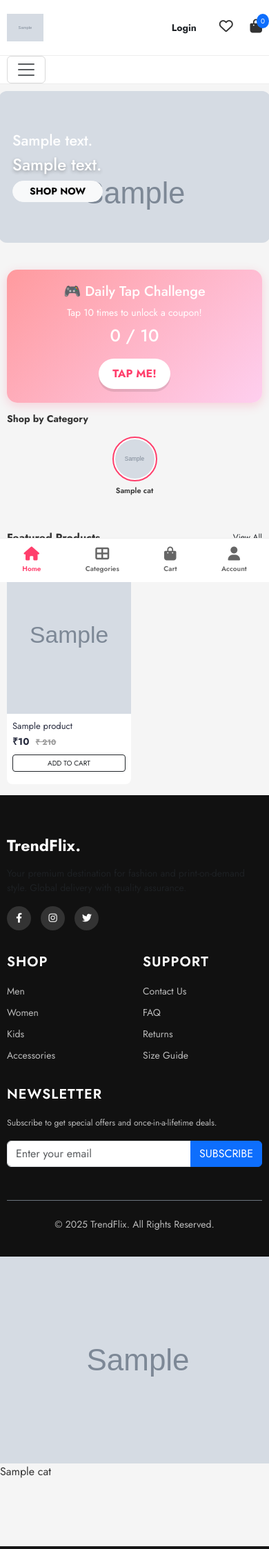
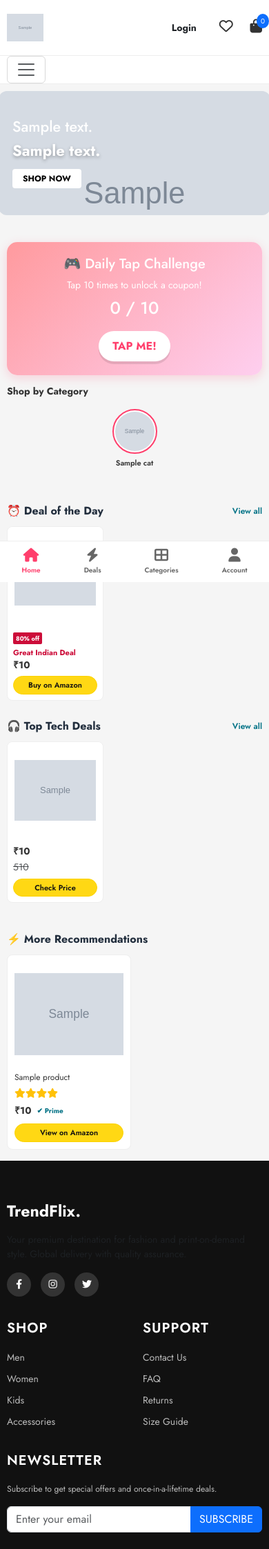
Before and after one commit to zahidbasha353-droid/trendflix-live, a Django app: template store/templates/index.html in a window 390 px wide; the page is wider, and only the part inside the window is pictured. Shown: the top 2246 px of that part at 69% size. Run offline with Django 5.2, Linux system fonts and the light colour scheme; the template is opened without the code that fills it: most values are stand-ins (such as "Sample title", 1, 10 or a date in 2020); grey boxes marked "Sample" are stand-in pictures.

Commit message:
Changed to Amazon Affiliate

```diff
--- a/store/templates/index.html
+++ b/store/templates/index.html
@@ -56,17 +56,22 @@
         .cat-circle-item { text-align: center; width: 120px; display: inline-block; margin: 20px; }
         .cat-img-box { width: 100px; height: 100px; border-radius: 50%; object-fit: cover; margin: 0 auto 10px; }
         .mobile-only { display: none !important; }
+
+        /* Desktop Grid for Amazon Products */
+        .hz-scroll-container { display: flex; overflow-x: auto; gap: 20px; padding-bottom: 10px; }
+        .hz-card { min-width: 200px; border: 1px solid #eee; border-radius: 8px; padding: 10px; }
     }
 
-    /* --- 6. 🔥 MOBILE APP STYLES (Myntra/Ajio Feel) 🔥 --- */
+    /* --- 6. 🔥 MOBILE APP STYLES (Myntra/Ajio/Amazon Feel) 🔥 --- */
     @media (max-width: 768px) {
         body { background-color: #f5f5f5 !important; padding-bottom: 80px !important; }
         .desktop-only { display: none !important; }
         .container { padding-left: 10px; padding-right: 10px; }
 
         /* Banner */
-        .main-banner { height: 220px; border-radius: 12px; background-size: cover; padding: 20px; display: flex; align-items: center; margin-top: 10px; }
-        .main-banner h1 { font-size: 24px; color: white; text-shadow: 0 2px 5px rgba(0,0,0,0.3); }
+        .main-banner { height: 180px; border-radius: 12px; background-size: cover; padding: 20px; display: flex; align-items: center; margin-top: 10px; }
+        .main-banner h1 { font-size: 22px; color: white; text-shadow: 0 2px 5px rgba(0,0,0,0.3); font-weight: 800; }
+        .btn-shop { background: white; color: black; border: none; padding: 5px 15px; border-radius: 4px; font-size: 12px; font-weight: bold; text-decoration: none; margin-top: 5px; display: inline-block; }
 
         /* Categories (Story Scroll) */
         .category-scroll-container { display: flex; overflow-x: auto; gap: 15px; padding: 10px 5px; scrollbar-width: none; }
@@ -75,23 +80,35 @@
         .cat-img-box img { width: 100%; height: 100%; border-radius: 50%; object-fit: cover; }
         .cat-name { font-size: 11px; font-weight: 600; color: #333; }
 
-        /* Product Grid (2 Columns) */
+        /* Horizontal Product Scroll (Amazon Style) */
+        .hz-scroll-container { display: flex; overflow-x: auto; gap: 10px; padding-bottom: 10px; scrollbar-width: none; }
+        .hz-scroll-container::-webkit-scrollbar { display: none; }
+
+        .hz-card { min-width: 140px; width: 140px; background: white; border-radius: 8px; overflow: hidden; border: 1px solid #eee; }
+        .hz-img-wrap { height: 140px; padding: 10px; display: flex; align-items: center; justify-content: center; background: #fff; }
+        .hz-img { max-width: 100%; max-height: 100%; object-fit: contain; }
+        .hz-info { padding: 8px; }
+        .hz-badge { background: #CC0C39; color: white; font-size: 9px; padding: 2px 4px; border-radius: 2px; font-weight: bold; }
+        .hz-deal-txt { color: #CC0C39; font-size: 11px; font-weight: 700; margin-top: 2px; }
+        .hz-price { font-size: 14px; color: #333; font-weight: 700; }
+        .hz-btn { background: #FFD814; border: 1px solid #FCD200; border-radius: 20px; width: 100%; font-size: 11px; padding: 4px; margin-top: 5px; color: #111; font-weight: 600; text-align: center; display: block; text-decoration: none; }
+
+        /* Main Grid (Bottom) */
         .products-grid-mobile { display: grid; grid-template-columns: 1fr 1fr; gap: 10px; }
-        .product-card { background: white; border-radius: 8px; overflow: hidden; padding-bottom: 10px; }
-        .product-img-wrap { height: 230px; position: relative; background: #f4f4f4; }
-        .product-img-link img { width: 100%; height: 100%; object-fit: cover; }
-
-        .product-info { padding: 8px; text-align: left; }
-        .product-title { font-size: 13px; font-weight: 400; color: #282c3f; margin-bottom: 2px; white-space: nowrap; overflow: hidden; text-overflow: ellipsis; }
-        .product-price { font-size: 14px; font-weight: 700; color: #282c3f; }
-        .old-price { font-size: 11px; color: #999; text-decoration: line-through; margin-left: 5px; }
-        .product-actions { display: none !important; }
+        .grid-card { background: white; border-radius: 8px; padding: 10px; border: 1px solid #eee; }
+        .grid-img { width: 100%; height: 150px; object-fit: contain; margin-bottom: 8px; }
+        .grid-title { font-size: 12px; margin-bottom: 4px; white-space: nowrap; overflow: hidden; text-overflow: ellipsis; }
 
         /* Bottom Nav */
-        .bottom-nav { position: fixed; bottom: 0; left: 0; width: 100%; background: white; border-top: 1px solid #eee; display: flex; justify-content: space-around; padding: 12px 0; z-index: 9999; }
+        .bottom-nav { position: fixed; bottom: 0; left: 0; width: 100%; background: white; border-top: 1px solid #eee; display: flex; justify-content: space-around; padding: 10px 0; z-index: 1000; }
         .nav-item-app { text-align: center; color: #666; font-size: 10px; font-weight: 600; text-decoration: none; }
         .nav-item-app i { font-size: 20px; display: block; margin-bottom: 4px; }
         .nav-item-app.active { color: #ff3f6c; }
+
+        /* Section Headers */
+        .section-head { display: flex; justify-content: space-between; align-items: center; margin: 15px 0 10px 0; }
+        .section-title { font-size: 16px; font-weight: 800; color: #232f3e; display: flex; align-items: center; gap: 5px; }
+        .view-all { font-size: 12px; color: #007185; text-decoration: none; font-weight: 600; }
     }
 </style>
 
@@ -100,16 +117,15 @@
 <div class="container hero-wrap">
     <div class="row">
         <div class="col-lg-8 mb-4 mb-lg-0 p-0 p-lg-3">
-            <div class="main-banner skeleton-load" style="background-image: url('{% if main_banner %}{{ main_banner.image.url }}{% else %}https://images.unsplash.com/photo-1483985988355-763728e1935b?auto=format&fit=crop&w=1470&q=80{% endif %}');">
+            <div class="main-banner skeleton-load" style="background-image: url('{% if main_banner %}{{ main_banner.image.url }}{% else %}https://images.unsplash.com/photo-1607082348824-0a96f2a4b9da?auto=format&fit=crop&w=1470&q=80{% endif %}');">
                 <div class="hero-content text-white">
                     {% if main_banner %}
                         <h4>{{ main_banner.small_text }}</h4>
                         <h1>{{ main_banner.main_text }}</h1>
-                        <a href="{{ main_banner.button_link }}" class="btn btn-light btn-sm rounded-pill px-4 fw-bold">SHOP NOW</a>
+                        <a href="{{ main_banner.button_link }}" class="btn-shop">SHOP NOW</a>
                     {% else %}
-                        <h4>New Collection</h4>
-                        <h1>Summer Sale</h1>
-                        <a href="#" class="btn btn-light btn-sm rounded-pill px-4 fw-bold">SHOP NOW</a>
+                        <h1>Great Indian <br> Festival Sale</h1>
+                        <a href="#" class="btn-shop">Explore Deals</a>
                     {% endif %}
                 </div>
             </div>
@@ -151,32 +167,84 @@
     </div>
 </div>
 
+<div class="container">
+    <div class="section-head">
+        <div class="section-title">⏰ Deal of the Day</div>
+        <a href="#" class="view-all">View all</a>
+    </div>
+
+    <div class="hz-scroll-container">
+        {% for product in products|slice:":5" %}
+        <div class="hz-card">
+            <div class="hz-img-wrap">
+                <a href="{{ product.affiliate_link }}" target="_blank">
+                    {% if product.image %}
+                        <img src="{{ product.image.url }}" class="hz-img">
+                    {% else %}
+                         <div style="width:100%; height:100%; display:flex; align-items:center; justify-content:center; background:#eee; color:#ccc;"><i class="fas fa-camera"></i></div>
+                    {% endif %}
+                </a>
+            </div>
+            <div class="hz-info">
+                <span class="hz-badge">80% off</span>
+                <div class="hz-deal-txt">Great Indian Deal</div>
+                <div class="hz-price">{{ product.selling_price|currency:request }}</div>
+                <a href="{{ product.affiliate_link }}" target="_blank" class="hz-btn">Buy on Amazon</a>
+            </div>
+        </div>
+        {% endfor %}
+    </div>
+</div>
+
+<div class="container">
+    <div class="section-head">
+        <div class="section-title">🎧 Top Tech Deals</div>
+        <a href="#" class="view-all">View all</a>
+    </div>
+    <div class="hz-scroll-container">
+        {% for product in products|slice:"5:10" %}
+        <div class="hz-card">
+            <div class="hz-img-wrap">
+                <a href="{{ product.affiliate_link }}" target="_blank">
+                    {% if product.image %}
+                        <img src="{{ product.image.url }}" class="hz-img">
+                    {% else %}
+                         <div style="width:100%; height:100%; display:flex; align-items:center; justify-content:center; background:#eee; color:#ccc;"><i class="fas fa-camera"></i></div>
+                    {% endif %}
+                </a>
+            </div>
+            <div class="hz-info">
+                <div class="hz-price">{{ product.selling_price|currency:request }}</div>
+                <small class="text-muted text-decoration-line-through">{{ product.cost_price|add:"500" }}</small>
+                <a href="{{ product.affiliate_link }}" target="_blank" class="hz-btn">Check Price</a>
+            </div>
+        </div>
+        {% endfor %}
+    </div>
+</div>
+
 <div class="container py-3">
-    <div class="d-flex justify-content-between align-items-center mb-3">
-        <h4 class="fw-bold m-0" style="font-size: 16px;">Featured Products</h4>
-        <a href="#" class="text-dark small text-decoration-none border-bottom border-dark" style="font-size:12px;">View All</a>
+    <div class="section-head">
+        <div class="section-title">⚡ More Recommendations</div>
     </div>
 
     <div class="products-grid-mobile d-md-none">
         {% for product in products %}
-        <div class="product-card">
-            <div class="product-img-wrap skeleton-load">
-                <a href="{% url 'product_detail' product.id %}" class="product-img-link">
-                    {% if product.image %}
-                        <img src="{{ product.image.url }}" alt="{{ product.name }}" onload="this.parentElement.classList.remove('skeleton')">
-                    {% else %}
-                        <div style="width:100%; height:100%; display:flex; align-items:center; justify-content:center; background:#eee; color:#ccc;"><i class="fas fa-camera"></i></div>
-                    {% endif %}
-                </a>
+        <div class="grid-card">
+            <a href="{{ product.affiliate_link }}" target="_blank">
+                {% if product.image %}
+                    <img src="{{ product.image.url }}" class="grid-img">
+                {% else %}
+                    <div style="width:100%; height:150px; display:flex; align-items:center; justify-content:center; background:#eee; color:#ccc;"><i class="fas fa-camera"></i></div>
+                {% endif %}
+            </a>
+            <div class="grid-title">{{ product.name|truncatechars:30 }}</div>
+            <div class="text-warning small"><i class="fas fa-star"></i><i class="fas fa-star"></i><i class="fas fa-star"></i><i class="fas fa-star"></i></div>
+            <div class="d-flex align-items-center gap-2 mt-1">
+                <span class="hz-price">{{ product.selling_price|currency:request }}</span>
+                <span style="font-size:10px; color:#007185; font-weight:bold;">✔ Prime</span>
             </div>
-            <div class="product-info">
-                <div class="product-title">{{ product.name }}</div>
-                <div class="product-price">
-                    {{ product.selling_price|currency:request }}
-                    <span class="old-price">₹ {{ product.cost_price|add:"200" }}</span>
-                </div>
-                <button onclick="fakeAddToCart()" class="btn btn-sm btn-outline-dark w-100 mt-2" style="font-size: 10px;">ADD TO CART</button>
-            </div>
+            <a href="{{ product.affiliate_link }}" target="_blank" class="hz-btn mt-2">View on Amazon</a>
         </div>
         {% endfor %}
     </div>
@@ -186,7 +254,7 @@
         <div class="col">
             <div class="product-card h-100">
                 <div class="product-img-wrap">
-                    <a href="{% url 'product_detail' product.id %}">
+                    <a href="{{ product.affiliate_link }}" target="_blank">
                         {% if product.image %}
                             <img src="{{ product.image.url }}" alt="{{ product.name }}">
                         {% else %}
@@ -194,9 +262,12 @@
                         {% endif %}
                     </a>
                 </div>
-                <div class="product-info">
-                    <div class="product-title">{{ product.name }}</div>
-                    <div class="product-price">{{ product.selling_price|currency:request }}</div>
+                <div class="product-info p-3 text-center">
+                    <div class="product-title fw-bold">{{ product.name }}</div>
+                    <div class="product-price mb-2 text-primary fw-bold">{{ product.selling_price|currency:request }}</div>
+                    <a href="{{ product.affiliate_link }}" target="_blank" class="btn btn-warning w-100 fw-bold">
+                        Buy Now
+                    </a>
                 </div>
             </div>
         </div>
@@ -209,10 +280,10 @@
         <i class="fas fa-home"></i> Home
     </a>
     <a href="#" class="nav-item-app">
+        <i class="fas fa-bolt"></i> Deals
+    </a>
+    <a href="#" class="nav-item-app">
         <i class="fas fa-th-large"></i> Categories
-    </a>
-    <a href="{% url 'cart' %}" class="nav-item-app">
-        <i class="fas fa-shopping-bag"></i> Cart
     </a>
     <a href="#" class="nav-item-app">
         <i class="fas fa-user"></i> Account
@@ -240,12 +311,6 @@
         setTimeout(function(){ x.className = x.className.replace("show", ""); }, 3000);
     }
 
-    // 3. Fake Add to Cart (Visual Feedback)
-    function fakeAddToCart() {
-        showToast("✅ Added to Cart!");
-        // Here you would normally do the AJAX call to real cart
-    }
-
     // 4. Daily Tap Challenge Game
     let taps = 0;
     function tapChallenge() {
```
Also changed, not shown: store/models.py (+8 -0 lines).
